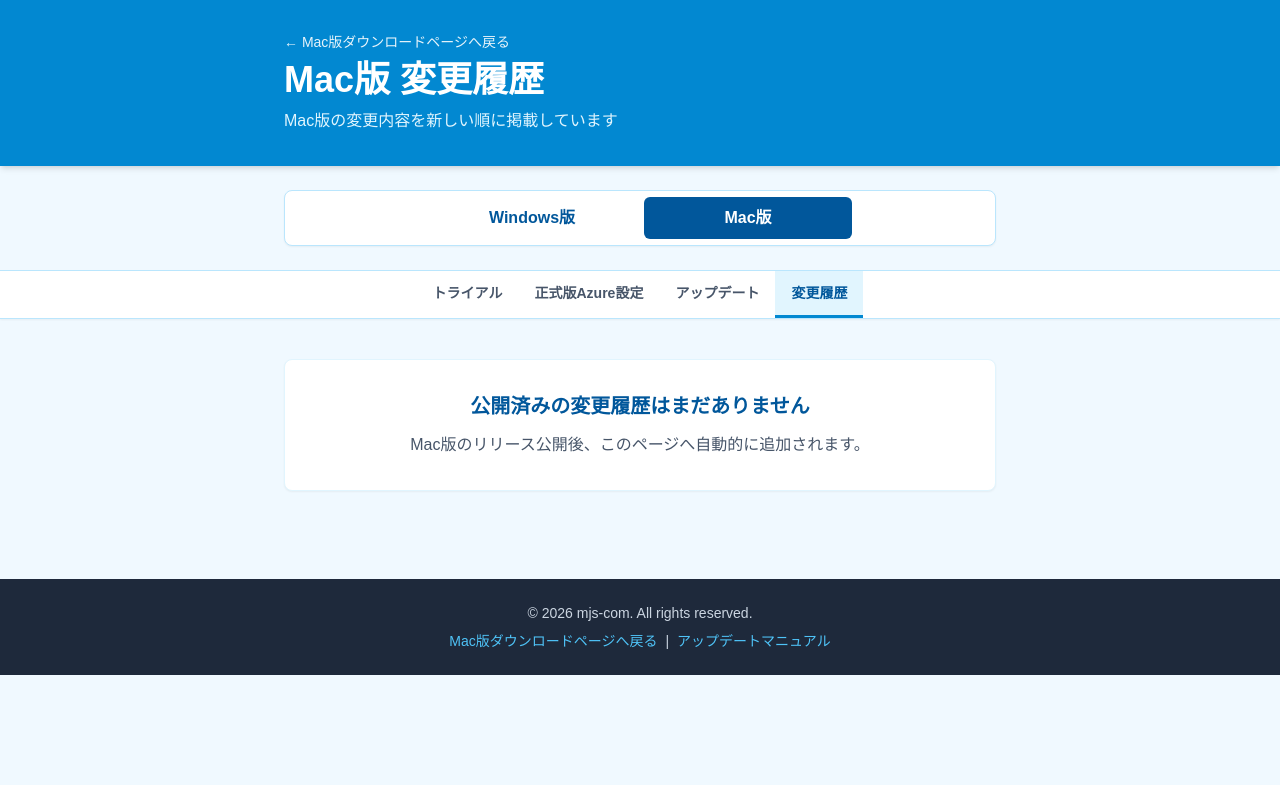
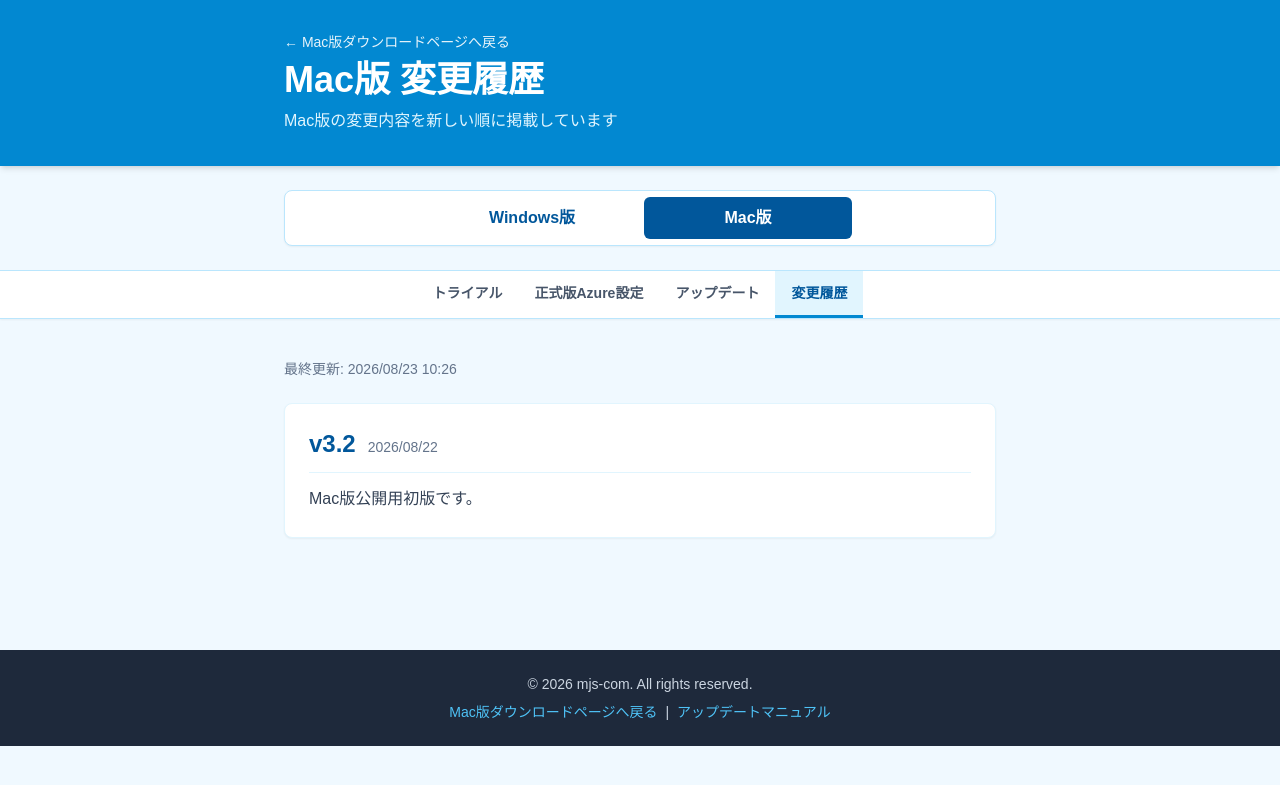
Before and after one commit to mjs-com/karustep-download-site, a Jekyll site: the page mac/changelog/index.html, which Jekyll copies as it is, in a window 1280 px wide. Shown: the top 785 px of the page. Built offline with Jekyll 4.4.1, drawn with Linux system fonts in a browser that asks for light colours; nearby versions of some CDN libraries.

Commit message:
chore(changelog): update Windows and Mac release history

```diff
--- a/changelog/index.html
+++ b/changelog/index.html
@@ -67,7 +67,7 @@
     </nav>
     <main class="max-w-reading mx-auto px-6 py-10">
         <p class="text-sm text-slate-500 mb-6">
-            最終更新: <time datetime="2026-08-22T08:01:08.267Z">2026/08/22 17:01</time>
+            最終更新: <time datetime="2026-08-23T01:26:36.002Z">2026/08/23 10:26</time>
         </p>
 
         <article id="v37.3" class="bg-white rounded-lg shadow-sm border border-karu-bg p-6 mb-6 scroll-mt-6">
--- a/mac/changelog/index.html
+++ b/mac/changelog/index.html
@@ -66,11 +66,18 @@
         </div>
     </nav>
     <main class="max-w-reading mx-auto px-6 py-10">
+        <p class="text-sm text-slate-500 mb-6">
+            最終更新: <time datetime="2026-08-23T01:26:36.285Z">2026/08/23 10:26</time>
+        </p>
 
-<section class="rounded-lg border border-karu-bg bg-white p-8 text-center shadow-sm">
-            <h2 class="text-xl font-bold text-karu-deep">公開済みの変更履歴はまだありません</h2>
-            <p class="mt-3 text-slate-600">Mac版のリリース公開後、このページへ自動的に追加されます。</p>
-        </section>
+        <article id="mac-v3.2" class="bg-white rounded-lg shadow-sm border border-karu-bg p-6 mb-6 scroll-mt-6">
+            <header class="flex flex-wrap items-baseline gap-3 mb-3 pb-3 border-b border-karu-bg">
+                <h2 class="text-2xl font-bold text-karu-deep">v3.2</h2>
+                <time datetime="2026-08-22T08:00:44Z" class="text-sm text-slate-500">2026/08/22</time>
+            </header>
+            <div class="prose prose-slate max-w-none prose-headings:text-karu-deep prose-headings:font-bold prose-a:text-karu-primary prose-code:text-karu-deep prose-code:bg-karu-bg prose-code:px-1.5 prose-code:py-0.5 prose-code:rounded prose-code:before:content-none prose-code:after:content-none"><p>Mac版公開用初版です。</p>
+</div>
+        </article>
     </main>
     <footer class="bg-slate-800 text-slate-300 mt-12">
         <div class="max-w-reading mx-auto px-6 py-6 text-center text-sm">
```
